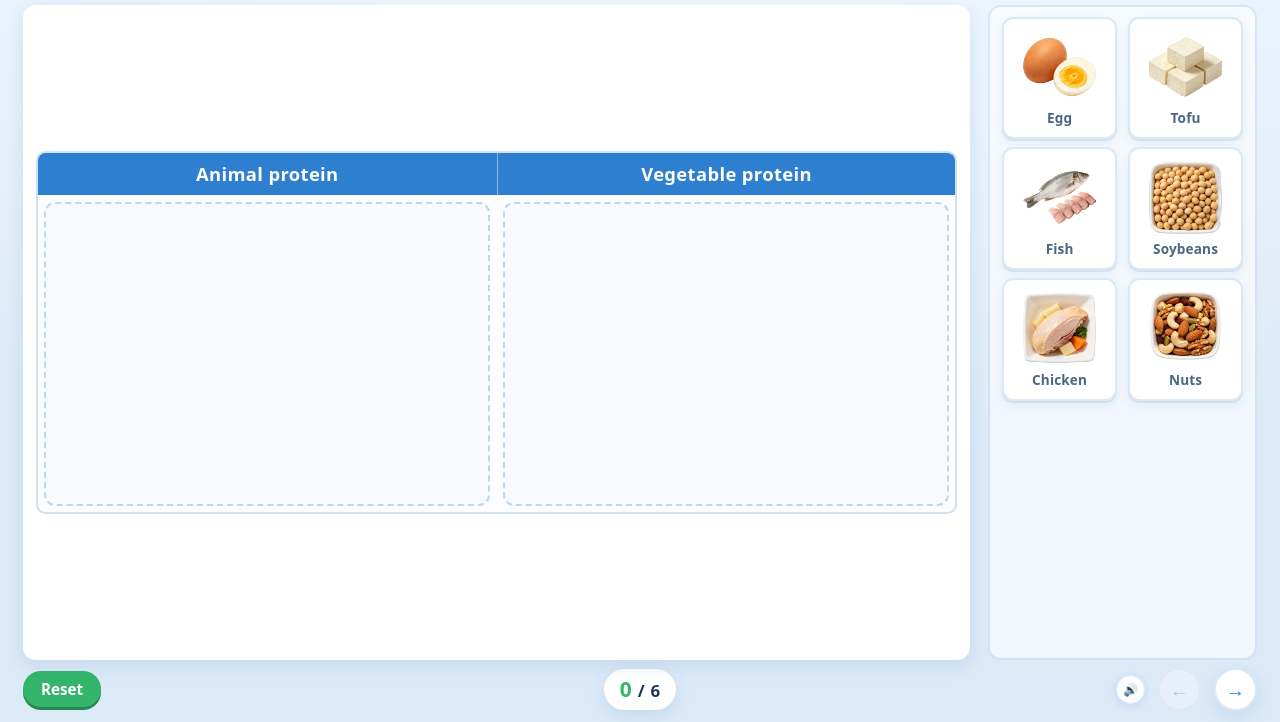
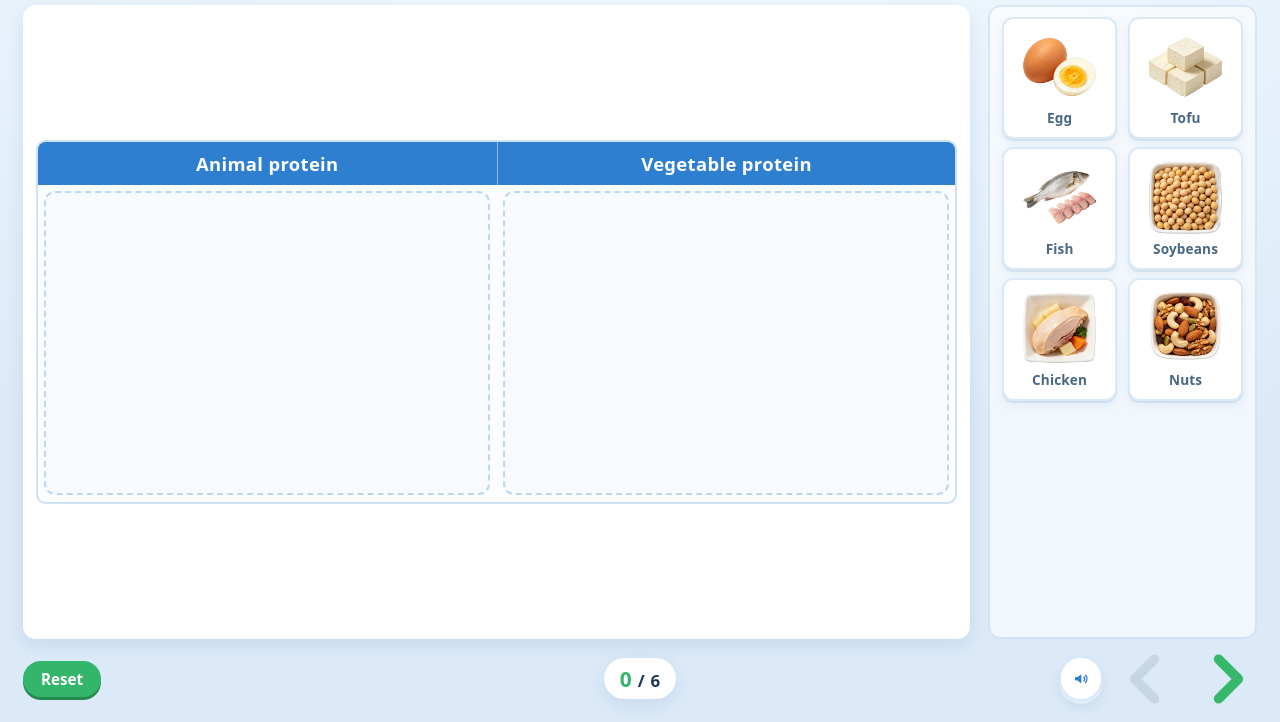
Before and after one commit to dragonheartcra/food-nutrition-kids, a plain HTML site: page index.html in a window 1280 px wide. Shown: the part 78-800 px from the top of the page. Drawn offline with Linux system fonts and the light colour scheme.

Commit message:
Replace footer icons: inline SVG speaker, large plain green chevrons

```diff
--- a/index.html
+++ b/index.html
@@ -227,25 +227,32 @@
   .progress b{color:var(--green);font-size:1.25em}
   .nav{justify-self:end;display:flex;gap:clamp(6px,1vw,14px);align-items:center}
   .arrow{
-    width:clamp(30px,5.4vh,58px);height:clamp(30px,5.4vh,58px);
+    width:clamp(46px,8vh,92px);height:clamp(46px,8vh,92px);
+    background:none;border:0;box-shadow:none;
+    color:#35b86a;
+    padding:0;
+    transition:transform .1s ease, color .18s ease;
+  }
+  .arrow svg{width:100%;height:100%;display:block}
+  .arrow:disabled{cursor:default;color:#c6d6e4}
+  .arrow:not(:disabled):active{transform:scale(.88)}
+  .arrow.pulse{animation:pulse .95s ease-in-out 3}
+  @keyframes pulse{50%{transform:scale(1.13)}}
+
+  .mute{
+    width:clamp(38px,5.6vh,62px);height:clamp(38px,5.6vh,62px);
     border-radius:50%;
     background:#fff;color:var(--blue);
-    font-size:clamp(13px,2.4vh,26px);font-weight:800;line-height:1;
-    box-shadow:var(--shadow);
-    border:2px solid #dbe9f7;
+    border:2px solid #d9e8f7;
+    box-shadow:0 3px 0 #e2edf8, 0 6px 12px rgba(31,95,158,.12);
+    transition:transform .09s ease, box-shadow .09s ease, color .18s ease;
   }
-  .arrow:disabled{opacity:.32;cursor:default;box-shadow:none}
-  .arrow:not(:disabled):active{background:#eaf4ff}
-  .arrow.pulse{animation:pulse 1s ease-in-out 3}
-  @keyframes pulse{50%{transform:scale(1.14);box-shadow:0 0 0 10px rgba(47,127,209,.14),var(--shadow)}}
-
-  .mute{
-    width:clamp(24px,3.6vh,38px);height:clamp(24px,3.6vh,38px);
-    border-radius:50%;background:rgba(255,255,255,.9);
-    font-size:clamp(9px,1.5vh,15px);
-    box-shadow:0 2px 8px rgba(31,95,158,.14);
-    border:1px solid #dbe9f7;
-  }
+  .mute svg{width:56%;height:56%;display:block}
+  .mute.off{color:#a8bccf;box-shadow:0 3px 0 #e6eef6}
+  .mute .slash{display:none}
+  .mute.off .w1,.mute.off .w2{display:none}
+  .mute.off .slash{display:block}
+  .mute:active{transform:translateY(2px);box-shadow:0 1px 0 #e2edf8}
 
   /* ---------- toast / confetti ---------- */
   .toast{
@@ -368,9 +375,24 @@
     <button class="btn btn-reset" id="reset">Reset</button>
     <div class="progress"><b id="done">0</b><span>/</span><span id="total">6</span></div>
     <div class="nav">
-      <button class="btn mute" id="mute" title="Sound">🔊</button>
-      <button class="btn arrow" id="prev" aria-label="Previous">←</button>
-      <button class="btn arrow" id="next" aria-label="Next">→</button>
+      <button class="btn mute" id="mute" title="Sound" aria-label="Sound">
+        <svg viewBox="0 0 24 24" fill="none" stroke="currentColor" stroke-width="2.1" stroke-linecap="round" stroke-linejoin="round">
+          <path d="M4.2 9.4h2.6l4.1-3.3a.9.9 0 0 1 1.5.7v10.4a.9.9 0 0 1-1.5.7L6.8 14.6H4.2a1.2 1.2 0 0 1-1.2-1.2v-2.8a1.2 1.2 0 0 1 1.2-1.2Z" fill="currentColor" stroke="none"/>
+          <path class="w1" d="M16.2 9.2a4.1 4.1 0 0 1 0 5.6"/>
+          <path class="w2" d="M18.6 6.7a7.6 7.6 0 0 1 0 10.6"/>
+          <path class="slash" d="M15.8 9.6l4.8 5M20.6 9.6l-4.8 5"/>
+        </svg>
+      </button>
+      <button class="btn arrow" id="prev" aria-label="Previous">
+        <svg viewBox="0 0 24 24" fill="none" stroke="currentColor" stroke-width="3.6" stroke-linecap="round" stroke-linejoin="round">
+          <path d="M14.4 4.6 7 12l7.4 7.4"/>
+        </svg>
+      </button>
+      <button class="btn arrow" id="next" aria-label="Next">
+        <svg viewBox="0 0 24 24" fill="none" stroke="currentColor" stroke-width="3.6" stroke-linecap="round" stroke-linejoin="round">
+          <path d="M9.6 4.6 17 12l-7.4 7.4"/>
+        </svg>
+      </button>
     </div>
   </footer>
 </div>
@@ -620,7 +642,8 @@
   /* ---------------- mute ---------------- */
   $('#mute').addEventListener('click', function(){
     muted = !muted;
-    this.textContent = muted ? '🔇' : '🔊';
+    this.classList.toggle('off', muted);
+    if(!muted){ unlockAudio(); beep(880,.07); }
   });
 
   /* ---------------- init ---------------- */
```
